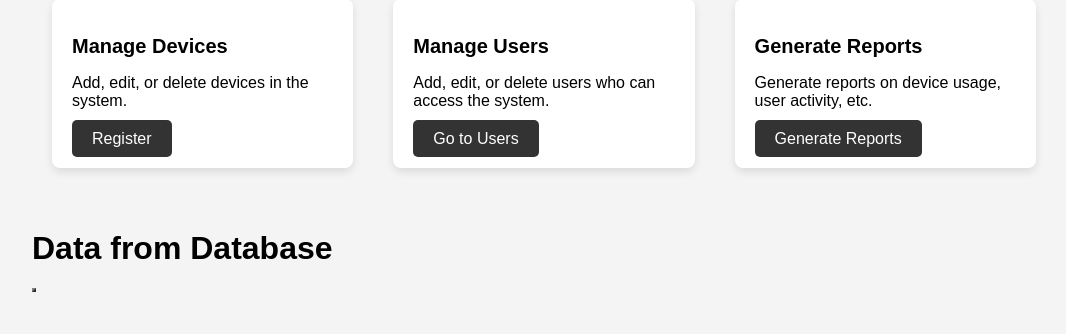
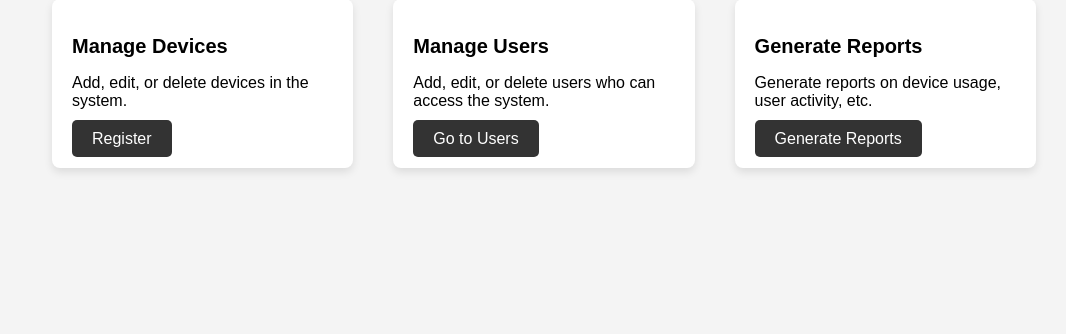
Before and after one commit to nishshanka123/B9IS123_2324_TMD2_20024471_Nishshanka, a Flask app: page /index in a window 1280 px wide. Shown: the part 179-513 px from the top of the page, without its empty margins (96-1162 px from the left). Run offline with Flask 3, Linux system fonts and the light colour scheme; data that the repository does not hold is empty; parts of the project's set-up code (start-up, migrations or seed data) failed here and were passed over.

Commit message:
remove unnecessory codes

```diff
--- a/flaskr/templates/index.html
+++ b/flaskr/templates/index.html
@@ -3,17 +3,3 @@
 {% block header %}
   <h1>{% block title %}List of devices{% endblock %}</h1>
 {% endblock %}
-
-{% block content %}
-<div class="container">
-    <div id="deviceList">
-        <h1>Data from Database</h1>
-        <table border="2">
-            {% for item in data %}
-                <tr><td>{{ item }}</td></tr>
-            {% endfor %}
-        </table>
-        <!-- Display the Device list -->
-    </div>
-</dev>
-{% endblock %}
```
